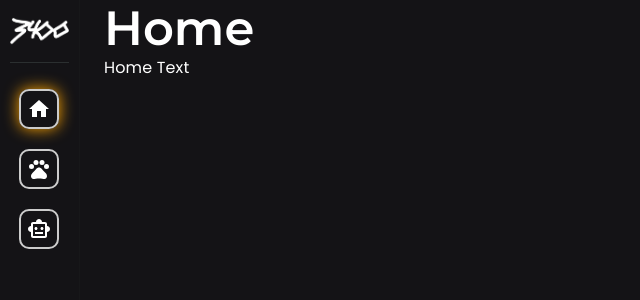
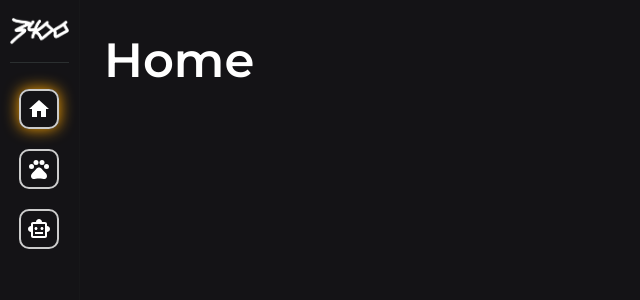
Before and after one commit to a97g/3400rs, a React (Create React App) app: page / in a window 1280 px wide. Shown: the top 300 px of the page, without its empty margins (0-640 px from the left). Built offline with nearby package versions, Linux system fonts and the light colour scheme.

Commit message:
started home page skeleton

```diff
--- a/src/pages/Home.tsx
+++ b/src/pages/Home.tsx
@@ -1,19 +1,42 @@
 /* eslint-disable react/react-in-jsx-scope */
-// material
-import { Container, Typography } from '@mui/material';
-// components
+import { Container, Typography,
+  // Grid, Card, CardContent, CardActions, Button
+} from '@mui/material';
 import Page from '../components/Page';
 
 export default function Home() {
+  // const pages = [
+  //   { title: 'Pet List Generator', description: 'Generate and customize your pet list.', link: '/pet-gen' },
+  //   { title: 'Leaderboard', description: 'View the leaderboard for pet counts.', link: '/leaderboard' },
+  //   { title: 'Ascii Generator', description: 'Generate ASCII tables for your pets.', link: '/ascii-generator' },
+  //   // Add more pages as needed
+  // ];
+
   return (
-    <Page title="Home | 34rs" sx={{display: 'flex', flexDirection: 'column'}}>
-      <Container maxWidth={'lg'} sx={{height: '3000px'}}>
-        <Typography variant="h3" component="h1" className='title'>
+    <Page title="Home | 34rs" sx={{ display: 'flex', flexDirection: 'column' }}>
+      <Container maxWidth="lg" sx={{ mt: 4 }}>
+        <Typography variant="h3" component="h1" gutterBottom>
           Home
         </Typography>
-        <Typography gutterBottom>
-          Home Text
-        </Typography>
+        {/* <Grid container spacing={4}>
+          {pages.map((page, index) => (
+            <Grid item xs={12} sm={6} md={4} key={index}>
+              <Card>
+                <CardContent>
+                  <Typography variant="h5" component="div">
+                    {page.title}
+                  </Typography>
+                  <Typography variant="body2" color="text.secondary">
+                    {page.description}
+                  </Typography>
+                </CardContent>
+                <CardActions>
+                  <Button size="small" href={page.link}>Go to {page.title}</Button>
+                </CardActions>
+              </Card>
+            </Grid>
+          ))}
+        </Grid> */}
       </Container>
     </Page>
   );
```
